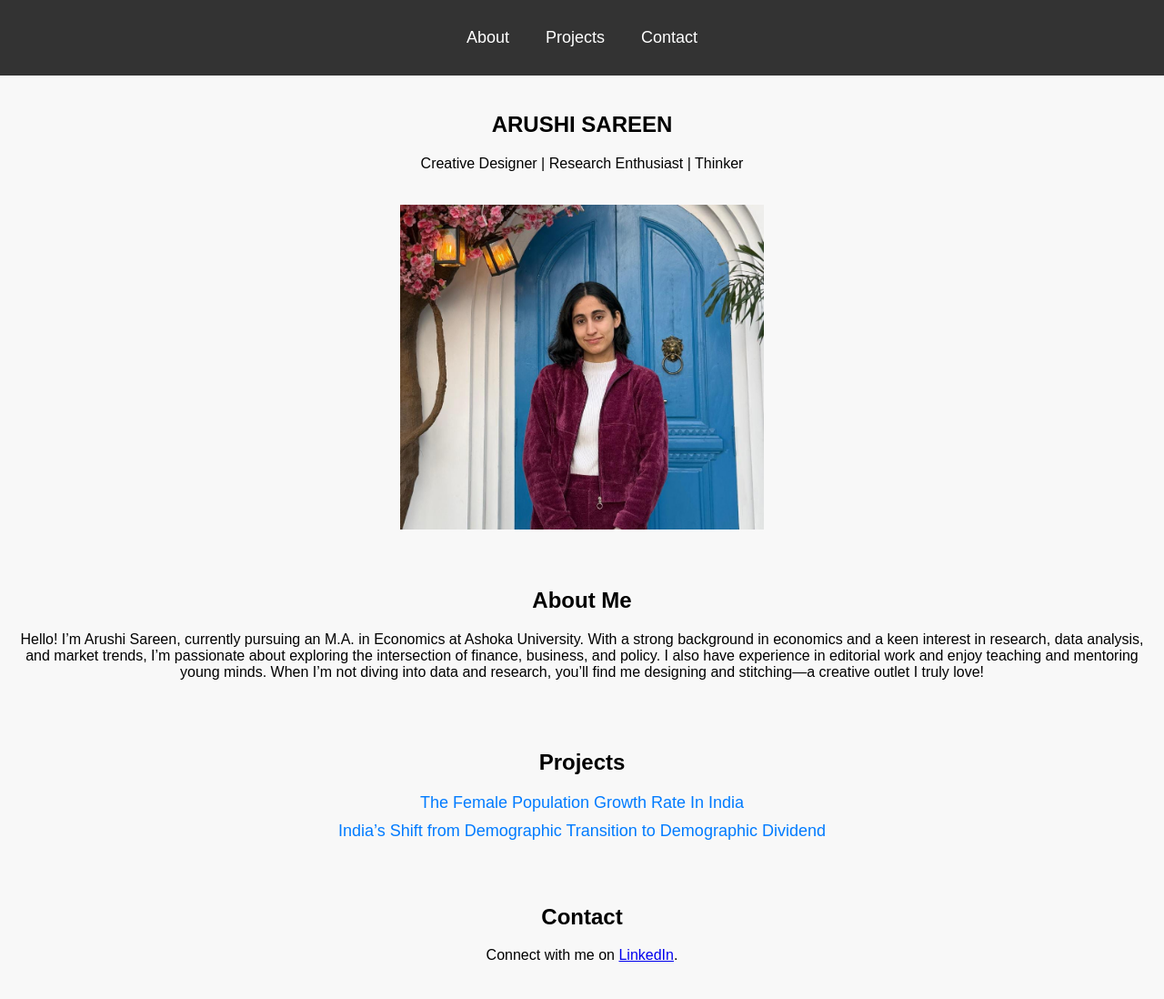
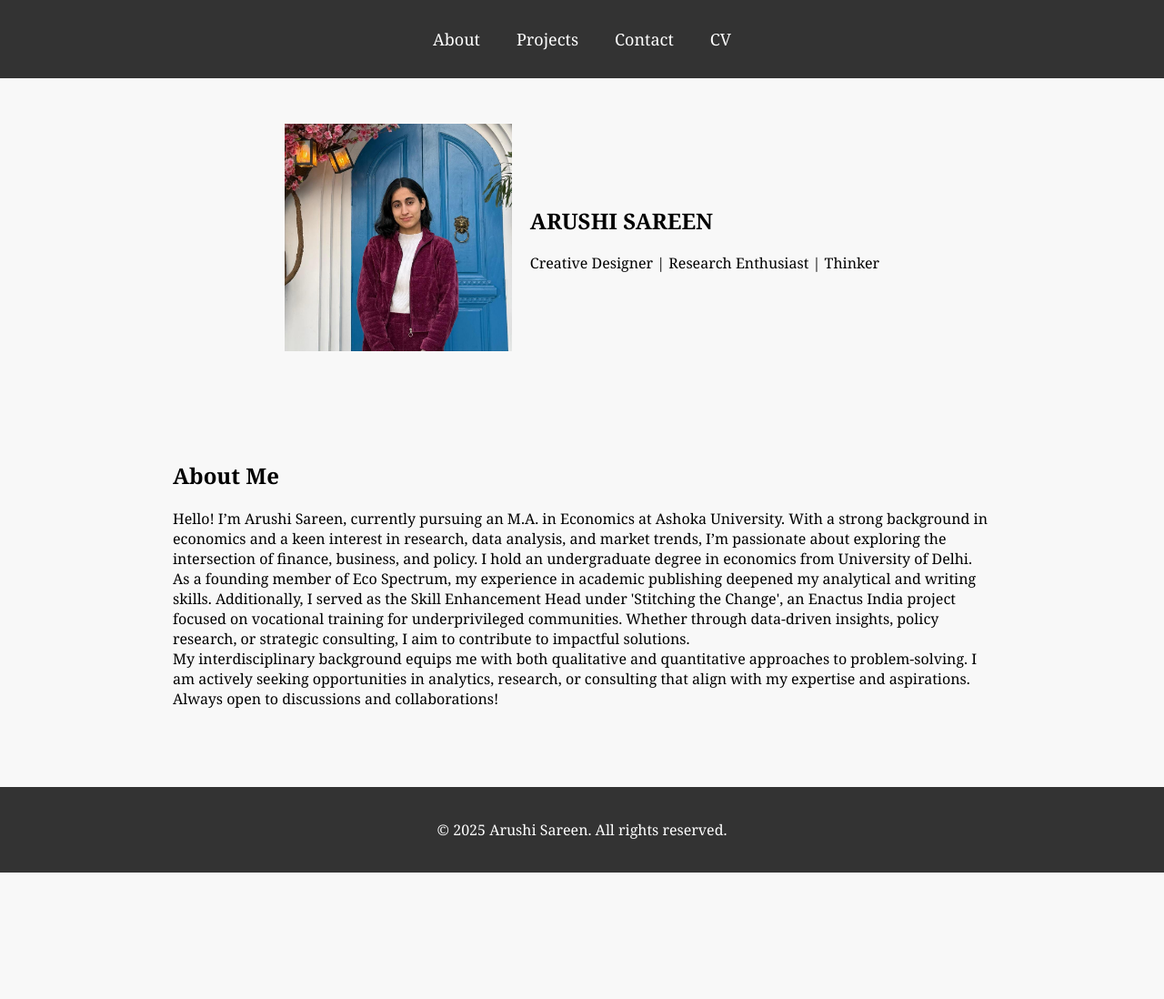
Before and after one commit to Arushi854/miniproject.io, a plain HTML site: page index.html in a window 1280 px wide. Shown: the top 1098 px of the page at 91% size. After the commit the page ends 959 px from the top, so only its background shows below. Drawn offline with Linux system fonts and the light colour scheme.

Commit message:
index.html

```diff
--- a/index.html
+++ b/index.html
@@ -6,10 +6,9 @@
     <title>Arushi Sareen</title>
     <style>
         body {
-            font-family: Arial, sans-serif;
+            font-family: Georgia, sans-serif;
             margin: 0;
             padding: 0;
-            text-align: center;
             background-color: #f8f8f8;
         }
         .navbar {
@@ -32,74 +31,151 @@
             color: white;
             text-decoration: none;
             font-size: 18px;
+            cursor: pointer;
+        }
+        .tab-content {
+            display: none;
+            padding: 50px;
+            max-width: 900px;
+            margin: auto;
+        }
+        .active {
+            display: block;
         }
         .hero {
-            padding: 20px;
+            display: flex;
+            align-items: center;
+            justify-content: center;
+            padding: 50px;
         }
         .hero img {
-            width: 400px;
-            border: 20px;
-            margin-top: 20px;
+            width: 250px;
+            height: 250px;
+            object-fit: cover;
+            margin-right: 20px;
         }
-        .section {
+        .hero-text {
+            max-width: 600px;
+        }
+        .projects {
+            display: flex;
+            justify-content: space-between;
+            flex-wrap: wrap;
+        }
+        .project-card {
+            background: white;
             padding: 20px;
+            border-radius: 10px;
+            box-shadow: 0 4px 8px rgba(0, 0, 0, 0.1);
+            width: 45%;
+            text-align: center;
         }
-        .projects a {
-            display: block;
-            margin: 10px;
-            font-size: 18px;
-            color: #007bff;
-            text-decoration: none;
+        .contact-form {
+            display: flex;
+            flex-direction: column;
+            gap: 10px;
         }
-        .projects a:hover {
-            text-decoration: underline;
+        .contact-form input, .contact-form textarea {
+            width: 100%;
+            padding: 10px;
+            border: 1px solid #ccc;
+            border-radius: 5px;
+        }
+        .contact-form button {
+            background-color: #007bff;
+            color: white;
+            padding: 10px;
+            border: none;
+            border-radius: 5px;
+            cursor: pointer;
         }
         .footer {
             background-color: #333;
             color: white;
+            text-align: center;
             padding: 20px;
             margin-top: 20px;
         }
     </style>
+    <script>
+        function openTab(evt, tabName) {
+            var i, tabcontent, tablinks;
+            tabcontent = document.getElementsByClassName("tab-content");
+            for (i = 0; i < tabcontent.length; i++) {
+                tabcontent[i].style.display = "none";
+            }
+            tablinks = document.getElementsByClassName("tab-link");
+            for (i = 0; i < tablinks.length; i++) {
+                tablinks[i].className = tablinks[i].className.replace(" active", "");
+            }
+            document.getElementById(tabName).style.display = "block";
+            evt.currentTarget.className += " active";
+        }
+    </script>
 </head>
 <body>
 
     <!-- Navigation Bar -->
     <nav class="navbar">
         <ul class="nav-list">
-            <li><a href="#about">About</a></li>
-            <li><a href="#projects">Projects</a></li>
-            <li><a href="#contact">Contact</a></li>
+            <li><a href="#" class="tab-link" onclick="openTab(event, 'about')">About</a></li>
+            <li><a href="#" class="tab-link" onclick="openTab(event, 'projects')">Projects</a></li>
+            <li><a href="#" class="tab-link" onclick="openTab(event, 'contact')">Contact</a></li>
+            <li><a href="#" class="tab-link" onclick="openTab(event, 'cv')">CV</a></li>
         </ul>
     </nav>
 
     <!-- Hero Section -->
     <section class="hero">
-        <h1><b>ARUSHI SAREEN</b></h1>
-        <p>Creative Designer | Research Enthusiast | Thinker</p>
-       <img src="photo.jpeg" class="img-fluid rounded-start" alt="...";">
+        <img src="photo.jpeg" alt="Arushi Sareen">
+        <div class="hero-text">
+            <h1><b>ARUSHI SAREEN</b></h1>
+            <p>Creative Designer | Research Enthusiast | Thinker</p>
+        </div>
     </section>
 
     <!-- About Section -->
-    <section id="about" class="section">
+    <section id="about" class="tab-content active">
         <h2>About Me</h2>
-        <p>
-Hello! I’m Arushi Sareen, currently pursuing an M.A. in Economics at Ashoka University. With a strong background in economics and a keen interest in research, data analysis, and market trends, I’m passionate about exploring the intersection of finance, business, and policy. I also have experience in editorial work and enjoy teaching and mentoring young minds. When I’m not diving into data and research, you’ll find me designing and stitching—a creative outlet I truly love!
-</p>
+        <p>Hello! I’m Arushi Sareen, currently pursuing an M.A. in Economics at Ashoka University. With a strong background in economics and a keen interest in research, data analysis, and market trends, I’m passionate about exploring the intersection of finance, business, and policy. I hold an undergraduate degree in economics from University of Delhi. <br>
+
+As a founding member of Eco Spectrum, my experience in academic publishing deepened my analytical and writing skills. Additionally, I served as the Skill Enhancement Head under 'Stitching the Change', an Enactus India project focused on vocational training for underprivileged communities.
+
+Whether through data-driven insights, policy research, or strategic consulting, I aim to contribute to impactful solutions. <br> My interdisciplinary background equips me with both qualitative and quantitative approaches to problem-solving.
+
+I am actively seeking opportunities in analytics, research, or consulting that align with my expertise and aspirations. Always open to discussions and collaborations!</p>
     </section>
 
     <!-- Projects Section -->
-    <section id="projects" class="section">
+    <section id="projects" class="tab-content">
         <h2>Projects</h2>
         <div class="projects">
-            <a href="https://drive.google.com/file/d/1Kk4VYJ6boYQONTRLUy5rM8yLdS9cPYUV/view" target="_blank">The Female Population Growth Rate In India</a>
-            <a href="https://drive.google.com/file/d/1E-cmDcnmFrPUqGeJIh2xrWgNt3WG25OH/view" target="_blank"> India’s Shift from Demographic Transition to Demographic Dividend</a>
+            <div class="project-card">
+                <p>The Female Population Growth Rate In India - An Econometric Analysis</p>
+                <a href="https://drive.google.com/file/d/1Kk4VYJ6boYQONTRLUy5rM8yLdS9cPYUV/view" target="_blank">View Project</a>
+            </div>
+            <div class="project-card">
+                <p>India’s Shift from Demographic Transition to Demographic Dividend</p>
+                <a href="https://drive.google.com/file/d/1E-cmDcnmFrPUqGeJIh2xrWgNt3WG25OH/view" target="_blank">View Project</a>
+            </div>
         </div>
     </section>
 
+    <!-- CV Section -->
+    <section id="cv" class="tab-content">
+        <h2>CV</h2>
+        <p>Download my CV <a href="cv.pdf" target="_blank">here</a>.</p>
+    </section>
+
     <!-- Contact Section -->
-    <section id="contact" class="section">
+    <section id="contact" class="tab-content">
         <h2>Contact</h2>
+        <form class="contact-form" action="mailto:arushi.sareen_ma2024@ashoka.edu.in" method="post" enctype="text/plain">
+            <input type="text" name="name" placeholder="Your Name" required>
+            <input type="email" name="email" placeholder="Your Email" required>
+            <textarea name="message" placeholder="Drop your message here" rows="5" required></textarea>
+            <button type="submit">Send Message</button>
+        </form>
         <p>Connect with me on <a href="https://www.linkedin.com/in/arushi-sareen-77ba0422a/" target="_blank">LinkedIn</a>.</p>
     </section>
 
```
